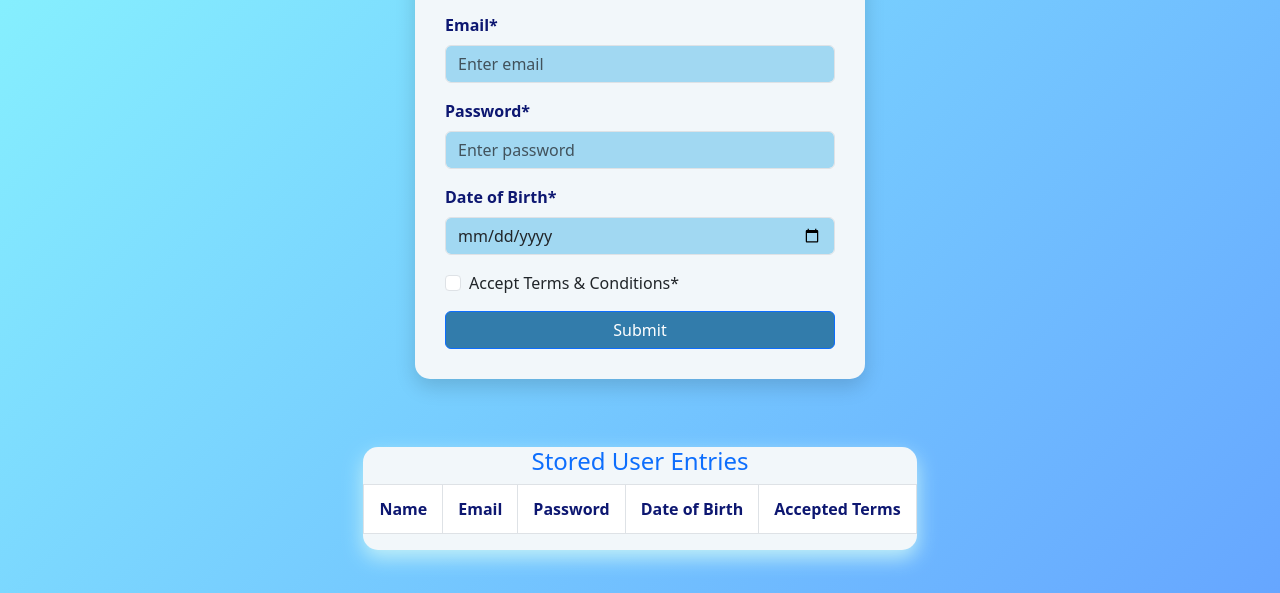
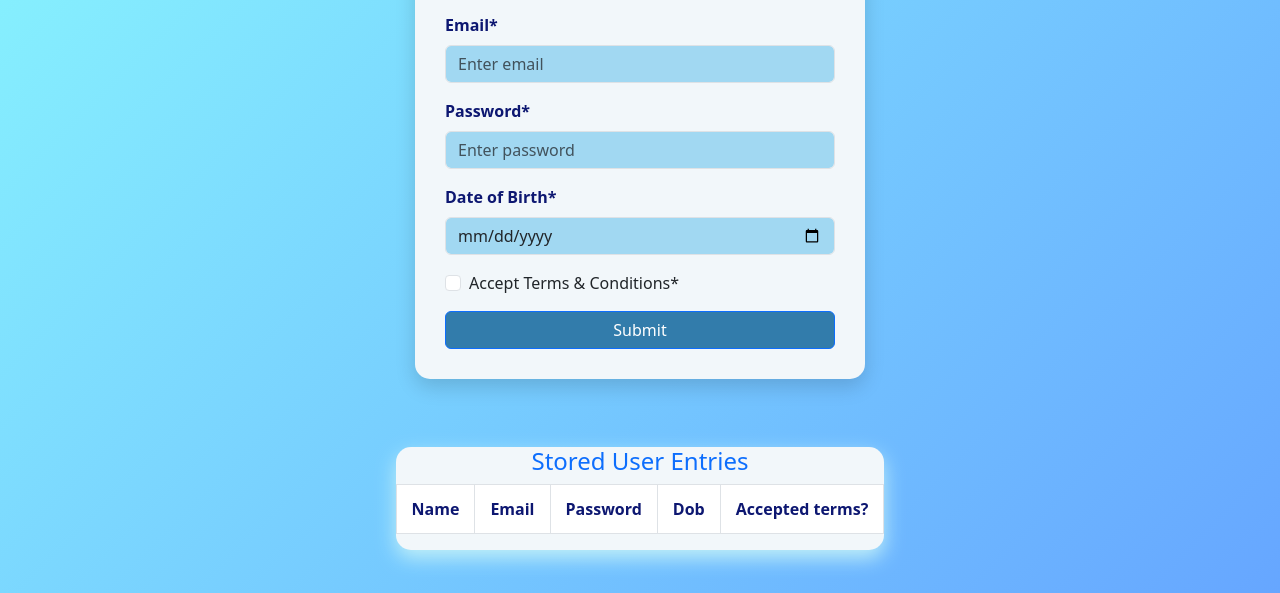
Before and after one commit to ahsana-kv/wd101, a plain HTML site: page index.html in a window 1280 px wide. Shown: the part 207-800 px from the top of the page. Drawn offline with nearby package versions, Linux system fonts and the light colour scheme.

Commit message:
Update index.html

```diff
--- a/index.html
+++ b/index.html
@@ -71,8 +71,8 @@
                 <th>Name</th>
                 <th>Email</th>
                 <th>Password</th>
-                <th>Date of Birth</th>
-                <th>Accepted Terms</th>
+                <th>Dob</th>
+                <th>Accepted terms?</th>
             </tr>
         </thead>
         <tbody id="entriesTableBody">
```
